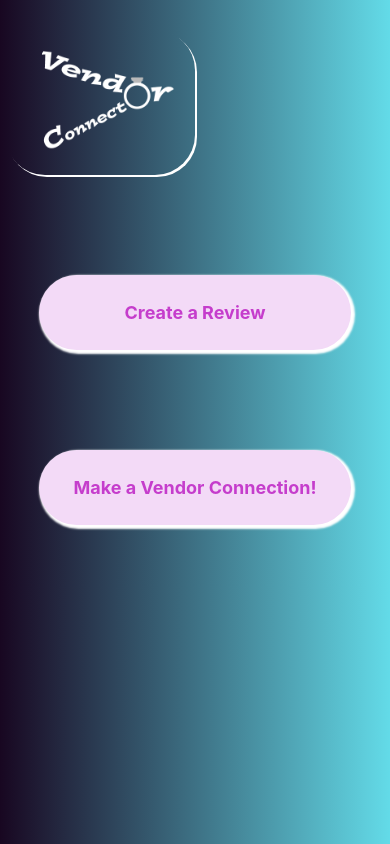
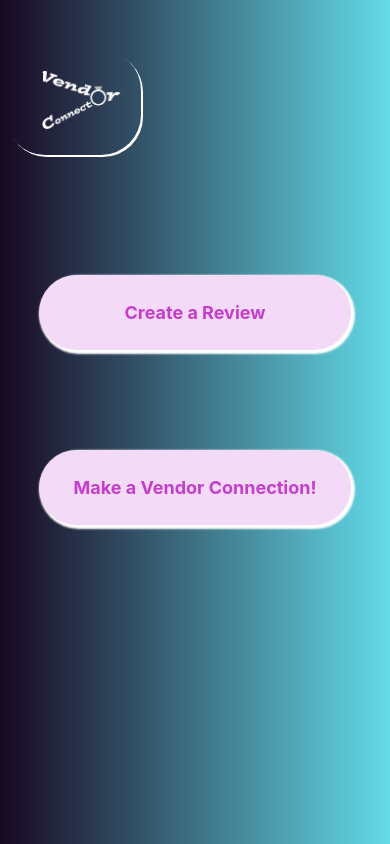
Before and after one commit to adamjmosebach/wedding-planning-app, a React (Create React App) app: page / in a window 390 px wide. Built offline with nearby package versions, Linux system fonts and the light colour scheme.

Commit message:
styling specific vendor

```diff
--- a/src/Nav.css
+++ b/src/Nav.css
@@ -15,10 +15,10 @@
   box-shadow: 4px 4px white;
 }
 
-@media screen and (max-width: 412px) {
+@media screen and (max-width: 415px) {
   .logo {
-    height: 100px;
-    margin-top: 30px;
+    height: 60px;
+    margin-top: 50px;
     margin-left: 5px;
   }
 }
@@ -27,4 +27,10 @@
     height: 60px;
     margin-top: 50px;
   }
+  @media screen and (max-width: 330px) {
+    .logo {
+      margin-left: -10px;
+      margin-top: 25px;
+    }
+  }
 }
--- a/src/Reviews.css
+++ b/src/Reviews.css
@@ -45,7 +45,7 @@
   box-shadow: 4px 4px 3px 2px rgb(94, 58, 90);
 }
 
-@media screen and (max-width: 412px) {
+@media screen and (max-width: 415px) {
   .reviews-div {
     position: relative;
     width: 100vw;
@@ -65,6 +65,7 @@
   }
   .listing {
     width: 80vw;
+    margin-top: 10px;;
   }
 }
 @media screen and (max-width: 370px) {
--- a/src/SpecificVendor.css
+++ b/src/SpecificVendor.css
@@ -23,4 +23,21 @@
   margin: 13px auto;
 }
 
-@media screen and (max-width: )
+@media screen and (max-width: 415px) {
+  body {
+    position: relative;
+  }
+  .selects-div {
+    display: flex;
+    flex-direction: column;
+    width: 190px;
+    position: absolute;
+    right: 8px;
+    top: -15px;
+  }
+  .specific-results {
+    margin: -25px 5px;
+    align-self: left;
+  }
+
+}
```
